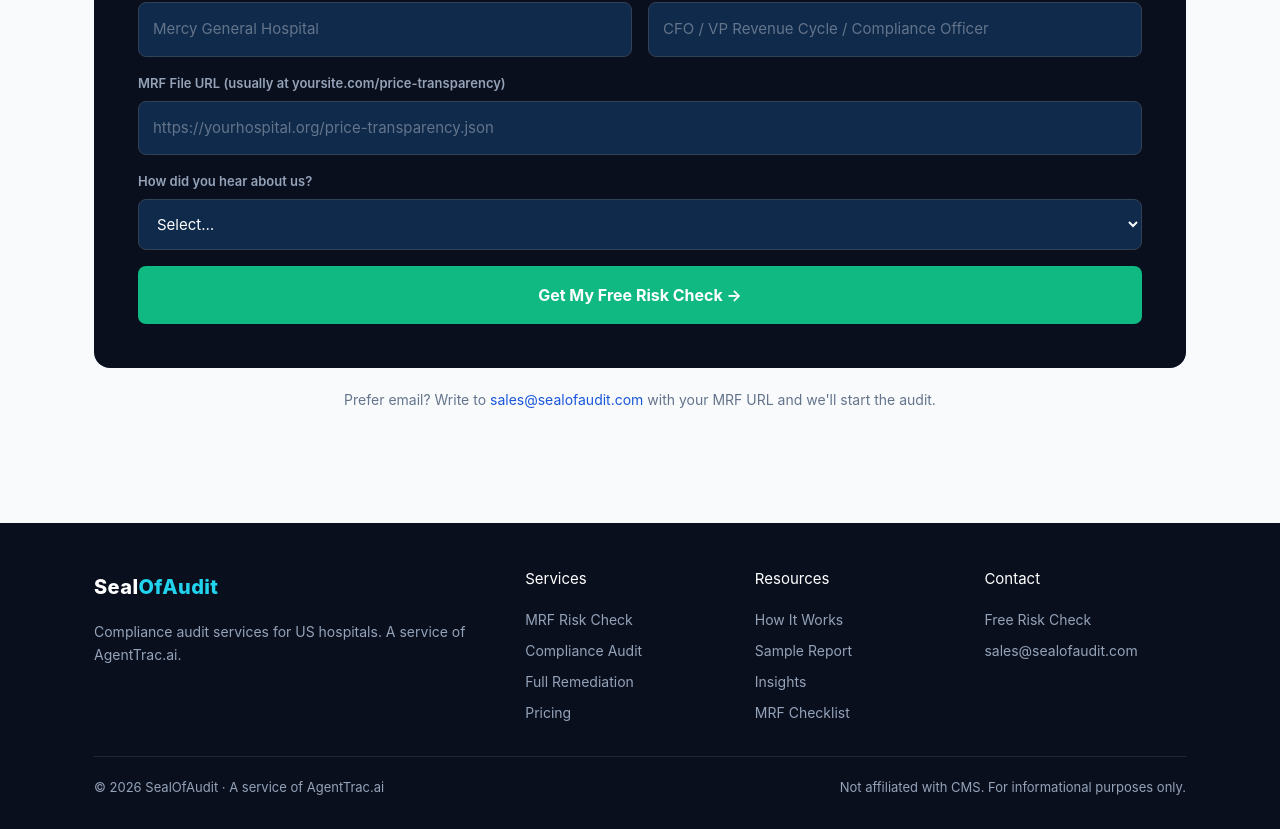
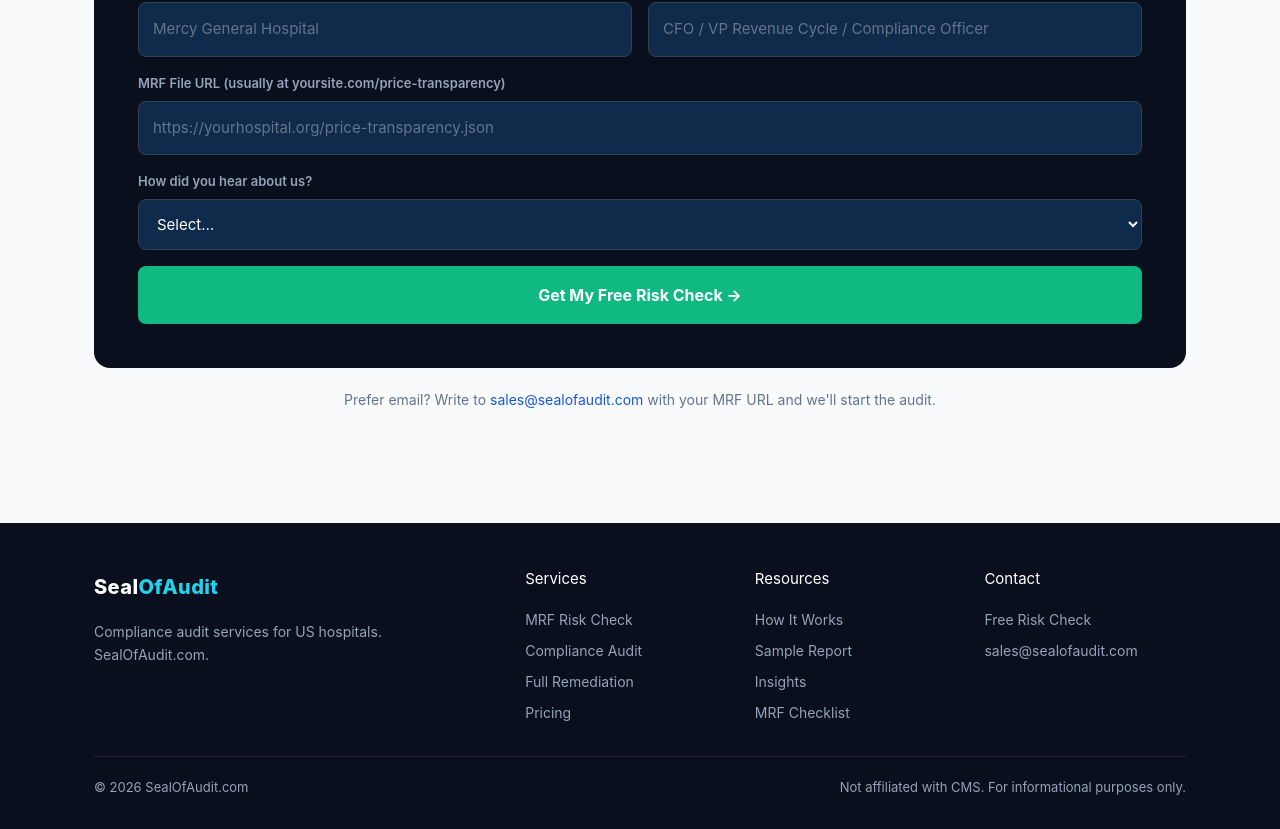
Before and after one commit to yasir23/sealofaudit, a Next.js app: page /contact in a window 1280 px wide. Shown: the part 953-1782 px from the top of the page. Built offline with nearby package versions, Linux system fonts and the light colour scheme.

Commit message:
brand: remove ALL AgentTrac references — SealOfAudit.com only (layout, footer, contact, schema)

```diff
--- a/app/contact/page.js
+++ b/app/contact/page.js
@@ -47,7 +47,7 @@ export default function Contact() {
                 <label>How did you hear about us?</label>
                 <select name="source">
                   <option value="">Select…</option>
-                  <option>Email from AgentTrac</option>
+                  <option>Email from SealOfAudit</option>
                   <option>Google search</option>
                   <option>LinkedIn</option>
                   <option>Referral</option>
--- a/app/layout.js
+++ b/app/layout.js
@@ -59,8 +59,8 @@ export default function RootLayout({ children }) {
     ],
     parentOrganization: {
       "@type": "Organization",
-      name: "AgentTrac.ai",
-      url: "https://agenttrac.ai",
+      name: "SealOfAudit.com",
+      url: "https://sealofaudit.com",
     },
     priceRange: "$0-$15000",
     offers: [
--- a/app/page.js
+++ b/app/page.js
@@ -88,7 +88,7 @@ const serviceSchema = {
   description: "CMS price transparency compliance audits for US hospitals. Machine-readable file (MRF) validation against 45 CFR 180.50.",
   url: "https://sealofaudit.com",
   areaServed: { "@type": "Country", name: "United States" },
-  provider: { "@type": "Organization", name: "AgentTrac.ai" },
+  provider: { "@type": "Organization", name: "SealOfAudit.com" },
   offers: [
     { "@type": "Offer", name: "Free MRF Risk Check", price: "0", priceCurrency: "USD" },
     { "@type": "Offer", name: "Compliance Audit", price: "3500", priceCurrency: "USD" },
--- a/components/Footer.js
+++ b/components/Footer.js
@@ -10,7 +10,7 @@ export default function Footer() {
               Seal<span style={{ color: "#22d3ee" }}>OfAudit</span>
             </Link>
             <p style={{ marginTop: 12, fontSize: 14 }}>
-              Compliance audit services for US hospitals. A service of AgentTrac.ai.
+              Compliance audit services for US hospitals. SealOfAudit.com.
             </p>
           </div>
           <div>
@@ -34,7 +34,7 @@ export default function Footer() {
           </div>
         </div>
         <div className="footer-bottom">
-          <span>© 2026 SealOfAudit · A service of AgentTrac.ai</span>
+          <span>© 2026 SealOfAudit.com</span>
           <span>Not affiliated with CMS. For informational purposes only.</span>
         </div>
       </div>
```
Also changed, not shown: 73 other files (tests, documents, lock files or other folders).
